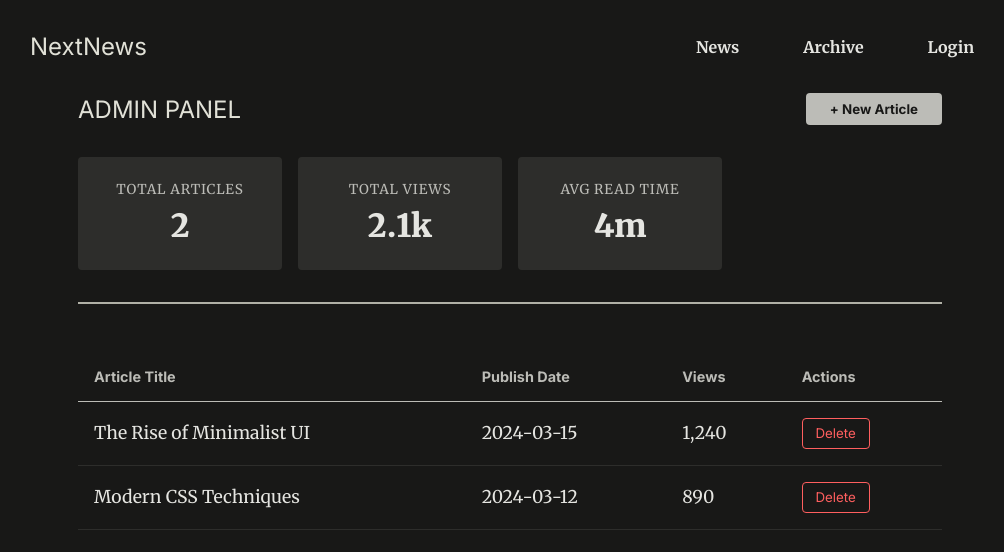
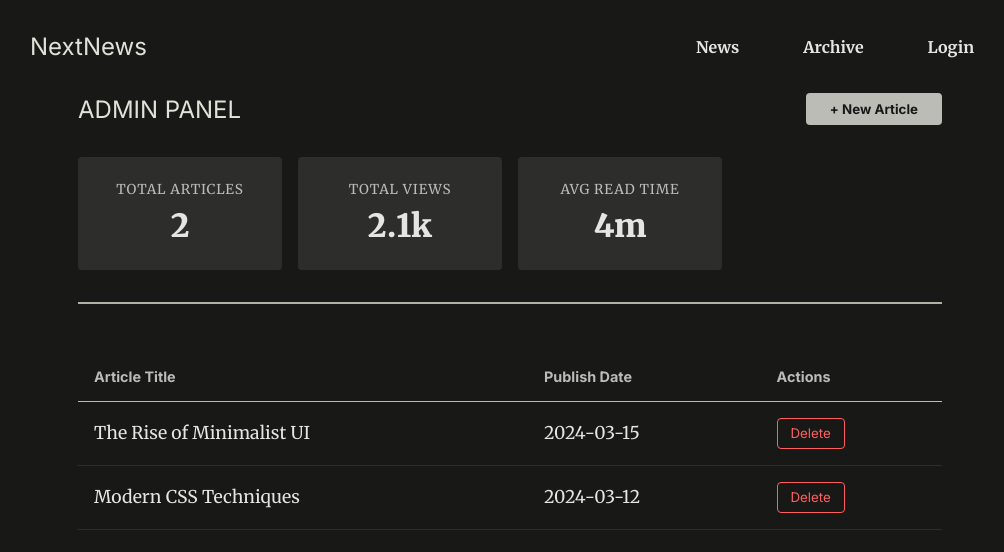
Before and after one commit to ferdoushasanpr/NextLevelNews, a Next.js app: page /dashboard in a window 1280 px wide. Shown: the top 552 px of the page, without its empty margins (130-1134 px from the left). Built offline with nearby package versions, Linux system fonts and the light colour scheme.

Commit message:
feat: News API Added with GET Method

```diff
--- /dev/null
+++ b/app/api/news/route.js
@@ -0,0 +1,6 @@
+import { getAllNews } from "@/lib/news";
+
+export async function GET() {
+  const result = getAllNews();
+  return Response.json(result);
+}
--- a/app/dashboard/page.js
+++ b/app/dashboard/page.js
@@ -66,7 +66,6 @@ export default function AdminDashboard() {
             <tr>
               <th>Article Title</th>
               <th>Publish Date</th>
-              <th>Views</th>
               <th>Actions</th>
             </tr>
           </thead>
@@ -75,7 +74,6 @@ export default function AdminDashboard() {
               <tr key={item.id}>
                 <td>{item.title}</td>
                 <td>{item.date}</td>
-                <td>{item.views.toLocaleString()}</td>
                 <td>
                   <button
                     className={classes.deleteBtn}
--- a/lib/news.js
+++ b/lib/news.js
@@ -1,5 +1,3 @@
-import { DUMMY_NEWS } from "@/dummy-news";
-
 import sql from "better-sqlite3";
 
 const db = sql("data.db");
```
